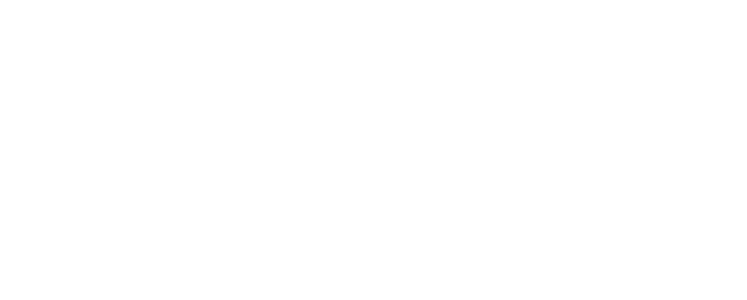
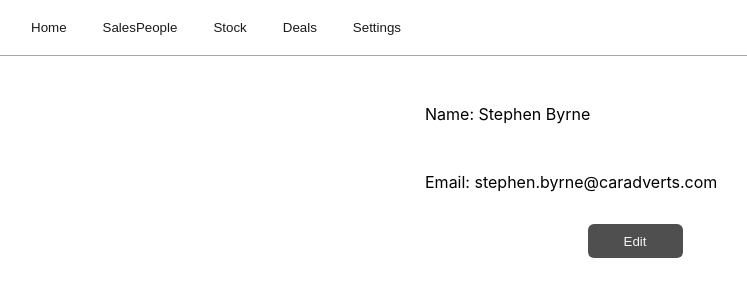
Before and after one commit to stephen447/CarDealerManagement, a React (Create React App) app in the folder Frontend/: page /dealer/salesPerson/1 in a window 1280 px wide. Shown: the top 300 px of the page, without its empty margins (5-752 px from the left). Built offline with nearby package versions, Linux system fonts and the light colour scheme.

Commit message:
added individual user page

```diff
--- a/Frontend/src/Dealer/Components/Header.jsx
+++ b/Frontend/src/Dealer/Components/Header.jsx
@@ -8,7 +8,7 @@
     <header>
       <nav>
         <button onClick={() => navigate("/")}>Home</button>
-        <button onClick={() => navigate("/dealer/createSalesPerson")}>
+        <button onClick={() => navigate("/dealer/salesPersonList")}>
           SalesPeople
         </button>
         <button onClick={() => navigate("/stock")}>Stock</button>
--- a/Frontend/src/Dealer/DealerApp.jsx
+++ b/Frontend/src/Dealer/DealerApp.jsx
@@ -1,14 +1,16 @@
 import { Route, Routes } from "react-router-dom";
 import Login from "../General/Component/Login/Login";
 import CreateSalesPersonPage from "./Pages/CreateSalesPersonPage/CreateSalesPersonPage";
-import SalespersonPage from "./Pages/SalesPersonPage/SalesPersonPage";
+import SalesPersonListPage from "./Pages/SalesPersonListPage/SalesPersonListPage";
+import SalesPersonPage from "./Pages/SalesPersonPage/SalesPersonPage";
 
 function DealerApp() {
   return (
     <Routes>
       <Route path="login" element={<Login userType={"dealer"} />} />
       <Route path="createSalesPerson" element={<CreateSalesPersonPage />} />
-      <Route path="salesPerson" element={<SalespersonPage />} />
+      <Route path="salesPersonList" element={<SalesPersonListPage />} />
+      <Route path="salesPerson/:id" element={<SalesPersonPage />} />
     </Routes>
   );
 }
--- a/Frontend/src/Dealer/Pages/CreateSalesPersonPage/CreateSalesPersonPage.jsx
+++ b/Frontend/src/Dealer/Pages/CreateSalesPersonPage/CreateSalesPersonPage.jsx
@@ -32,7 +32,7 @@
       <main className={styles["page-container"]}>
         <SidebarNav
           items={[
-            { label: "Sales People", path: "/dealer/salesPerson" },
+            { label: "Sales People", path: "/dealer/salesPersonList" },
             { label: "Create Sale Person", path: "/dealer/createSalesPerson" },
           ]}
         />
--- /dev/null
+++ b/Frontend/src/Dealer/Pages/SalesPersonListPage/SalesPersonListPage.jsx
@@ -0,0 +1,37 @@
+import Header from "../../Components/Header";
+import styles from "./SalesPersonListPage.module.css";
+import SidebarNav from "../../../General/SideBarNav/SideBarNav";
+import ListItem from "../../../General/Component/ListItem/ListItem";
+
+function SalespersonPage() {
+  const testData = [
+    { name: "Stephen Byrne", id: 1 },
+    { name: "John Doe", id: 2 },
+  ];
+
+  return (
+    <div style={{ height: "100vh" }}>
+      <Header />
+
+      <main className={styles["page-container"]}>
+        <SidebarNav
+          items={[
+            { label: "Sales People", path: "/dealer/salesPersonList" },
+            { label: "Create Sale Person", path: "/dealer/createSalesPerson" },
+          ]}
+        />
+        <div className={styles["main-container"]}>
+          {testData.map((item) => (
+            <ListItem
+              key={item.id}
+              title={item.name}
+              url={`/dealer/salesPerson/${item.id}`}
+            />
+          ))}
+        </div>
+      </main>
+    </div>
+  );
+}
+
+export default SalespersonPage;
--- /dev/null
+++ b/Frontend/src/Dealer/Pages/SalesPersonListPage/SalesPersonListPage.module.css
@@ -0,0 +1,18 @@
+.page-container {
+  display: flex;
+  height: 93%;
+}
+
+.main-container {
+  max-width: 420px;
+  width: 100%;
+  margin: 2rem auto;
+  display: flex;
+  flex-direction: column;
+  gap: 1rem;
+}
+
+.page-container h1 {
+  margin-bottom: 1.5rem;
+  color: var(--color-text-primary);
+}
--- a/Frontend/src/Dealer/Pages/SalesPersonPage/SalesPersonPage.jsx
+++ b/Frontend/src/Dealer/Pages/SalesPersonPage/SalesPersonPage.jsx
@@ -1,37 +1,82 @@
 import Header from "../../Components/Header";
+import { useParams } from "react-router-dom";
+import { useState } from "react";
+import { useEffect } from "react";
 import styles from "./SalesPersonPage.module.css";
-import SidebarNav from "../../../General/SideBarNav/SideBarNav";
-import ListItem from "../../../General/Component/ListItem/ListItem";
+import TextInput from "../../../General/Component/TextInput/TextInput";
 
-function SalespersonPage() {
-  const testData = [
-    { name: "Stephen Byrne", id: 1 },
-    { name: "John Doe", id: 2 },
-  ];
+function SalesPersonPage() {
+  const { id } = useParams();
+  const [salesPerson, setSalesPerson] = useState(null);
+  const [tempSalesPerson, setTempSalesPerson] = useState(null);
+  const [editMode, setEditMode] = useState(false);
+
+  // fetch sales person data on load
+  useEffect(() => {
+    // ToDo Fetch from the db
+
+    setSalesPerson({
+      name: "Stephen Byrne",
+      email: "stephen.byrne@caradverts.com",
+    });
+    setTempSalesPerson({
+      name: "Stephen Byrne",
+      email: "stephen.byrne@caradverts.com",
+    });
+  }, [id]);
+
+  const handleSave = () => {
+    // ToDo Save to the db
+    setSalesPerson(tempSalesPerson);
+    setEditMode(false);
+  };
+
+  const handleCancel = () => {
+    setEditMode(false);
+    setTempSalesPerson(salesPerson);
+  };
 
   return (
-    <div style={{ height: "100vh" }}>
+    <div>
       <Header />
-
-      <main className={styles["page-container"]}>
-        <SidebarNav
-          items={[
-            { label: "Sales People", path: "/dealer/salesPerson" },
-            { label: "Create Sale Person", path: "/dealer/createSalesPerson" },
-          ]}
-        />
-        <div className={styles["main-container"]}>
-          {testData.map((item) => (
-            <ListItem
-              key={item.id}
-              title={item.name}
-              url={`/dealer/salesPerson/${item.id}`}
-            />
-          ))}
-        </div>
+      <main>
+        {salesPerson !== null ? (
+          editMode ? (
+            <div className={styles["main-container"]}>
+              <TextInput
+                label="Name"
+                name="name"
+                type="text"
+                formData={tempSalesPerson}
+                setFormData={setTempSalesPerson}
+              />
+              <TextInput
+                label="Email"
+                name="email"
+                type="email"
+                formData={tempSalesPerson}
+                setFormData={setTempSalesPerson}
+              />
+              <div className={styles["button-container"]}>
+                <button onClick={() => handleCancel()}>Cancel</button>
+                <button onClick={() => handleSave()}>Save</button>
+              </div>
+            </div>
+          ) : (
+            <div className={styles["main-container"]}>
+              <p>Name: {salesPerson.name}</p>
+              <p>Email: {salesPerson.email}</p>
+              <div className={styles["button-container"]}>
+                <button onClick={() => setEditMode(true)}>Edit</button>
+              </div>
+            </div>
+          )
+        ) : (
+          <h1 className={styles["loading"]}>Loading...</h1>
+        )}
       </main>
     </div>
   );
 }
 
-export default SalespersonPage;
+export default SalesPersonPage;
--- a/Frontend/src/Dealer/Pages/SalesPersonPage/SalesPersonPage.module.css
+++ b/Frontend/src/Dealer/Pages/SalesPersonPage/SalesPersonPage.module.css
@@ -1,18 +1,34 @@
-.page-container {
-  display: flex;
-  height: 93%;
+.loading {
+  text-align: center;
 }
 
 .main-container {
-  max-width: 420px;
-  width: 100%;
-  margin: 2rem auto;
   display: flex;
   flex-direction: column;
   gap: 1rem;
+  max-width: 420px;
+  margin: 2rem auto;
 }
 
-.page-container h1 {
-  margin-bottom: 1.5rem;
-  color: var(--color-text-primary);
+.main-container button {
+  border: none;
+  background-color: var(--color-background-secondary);
+  color: var(--color-text-secondary);
+  cursor: pointer;
+  padding: 0.6rem;
+  border-radius: var(--border-radius-small);
+  min-width: 95px;
+  max-width: 140px;
 }
+
+.main-container button:hover {
+  background-color: var(--color-background-secondary-hover);
+  color: var(--color-text-secondary-hover);
+}
+
+.button-container {
+  display: flex;
+  gap: 1rem;
+  width: 100%;
+  justify-content: center;
+}
--- a/Frontend/src/General/SideBarNav/SideBarNav.jsx
+++ b/Frontend/src/General/SideBarNav/SideBarNav.jsx
@@ -4,7 +4,6 @@
 
 const SidebarNav = ({ items }) => {
   const location = useLocation();
-  console.log("Location", location);
   const activePath = location.pathname;
 
   return (
```
